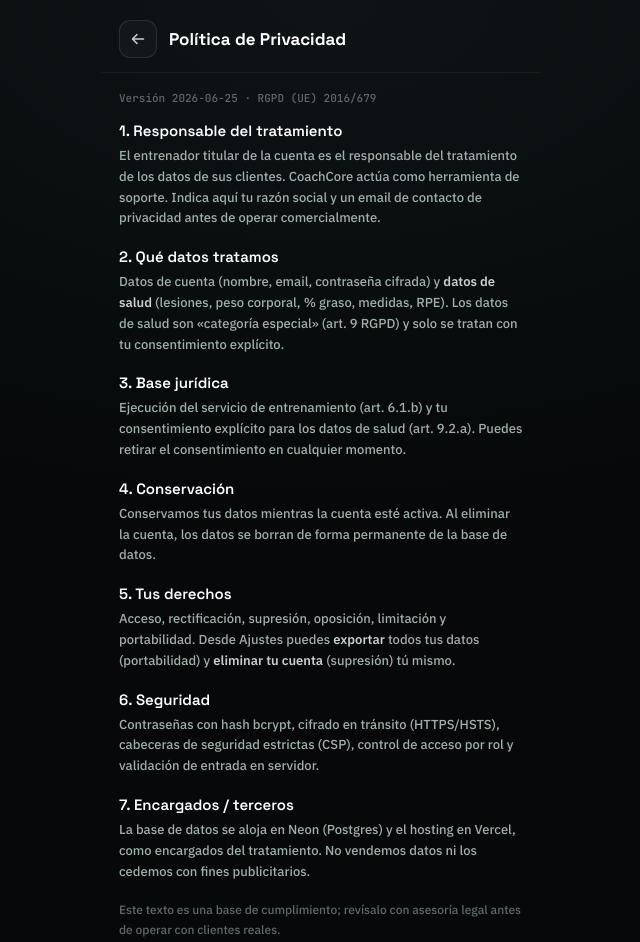
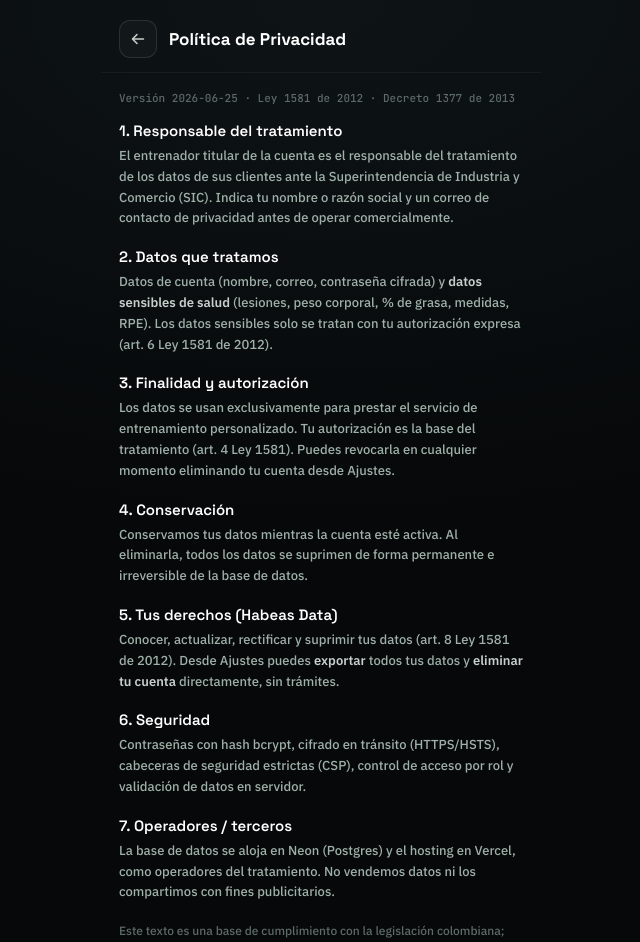
Before and after one commit to mikerb95/CoachCore, a Next.js app: page /privacidad in a window 1280 px wide. Shown: the top 942 px of the page, without its empty margins (319-959 px from the left). Built offline with nearby package versions, Linux system fonts and the light colour scheme.

Commit message:
feat: update privacy policy references to Ley 1581 and improve clarity in sections

```diff
--- a/app/coach/CoachApp.tsx
+++ b/app/coach/CoachApp.tsx
@@ -775,7 +775,7 @@ function Settings({ onToast, user }: { onToast: (m: string) => void; user: { nam
       <AccountActions name={user.name} email={user.email} />
 
       <div style={css("text-align:center;font:500 11px 'JetBrains Mono';color:#465049;line-height:1.7;margin-top:22px")}>
-        CoachCore v1.0<br />Cifrado · RGPD · Datos en tu Postgres
+        CoachCore v1.0<br />Cifrado · Ley 1581 · Datos en tu Postgres
       </div>
     </div>
   );
--- a/app/page.tsx
+++ b/app/page.tsx
@@ -35,7 +35,7 @@ export default async function HomePage() {
             </div>
 
             <div style={css("text-align:center;font:500 11px 'IBM Plex Sans';color:#465049;margin-top:18px")}>
-              Sin suscripciones · Cifrado · RGPD
+              Sin suscripciones · Cifrado · Ley 1581
             </div>
           </div>
     </ScreenShell>
--- a/app/privacidad/page.tsx
+++ b/app/privacidad/page.tsx
@@ -17,49 +17,50 @@ export default function PrivacidadPage() {
           </div>
 
           <div className="cc-scroll" style={css("flex:1;overflow-y:auto;padding:18px")}>
-            <p style={css("font:500 11px 'JetBrains Mono';color:#5E6A66;margin:0 0 16px")}>Versión {PRIVACY_VERSION} · RGPD (UE) 2016/679</p>
+            <p style={css("font:500 11px 'JetBrains Mono';color:#5E6A66;margin:0 0 16px")}>Versión {PRIVACY_VERSION} · Ley 1581 de 2012 · Decreto 1377 de 2013</p>
 
             <Section title="1. Responsable del tratamiento">
               El entrenador titular de la cuenta es el responsable del tratamiento de los datos de sus
-              clientes. CoachCore actúa como herramienta de soporte. Indica aquí tu razón social y un
-              email de contacto de privacidad antes de operar comercialmente.
+              clientes ante la Superintendencia de Industria y Comercio (SIC). Indica tu nombre o razón
+              social y un correo de contacto de privacidad antes de operar comercialmente.
             </Section>
 
-            <Section title="2. Qué datos tratamos">
-              Datos de cuenta (nombre, email, contraseña cifrada) y <b style={css("color:#C6CFCB")}>datos de
-              salud</b> (lesiones, peso corporal, % graso, medidas, RPE). Los datos de salud son
-              «categoría especial» (art. 9 RGPD) y solo se tratan con tu consentimiento explícito.
+            <Section title="2. Datos que tratamos">
+              Datos de cuenta (nombre, correo, contraseña cifrada) y <b style={css("color:#C6CFCB")}>datos
+              sensibles de salud</b> (lesiones, peso corporal, % de grasa, medidas, RPE). Los datos
+              sensibles solo se tratan con tu autorización expresa (art. 6 Ley 1581 de 2012).
             </Section>
 
-            <Section title="3. Base jurídica">
-              Ejecución del servicio de entrenamiento (art. 6.1.b) y tu consentimiento explícito para los
-              datos de salud (art. 9.2.a). Puedes retirar el consentimiento en cualquier momento.
+            <Section title="3. Finalidad y autorización">
+              Los datos se usan exclusivamente para prestar el servicio de entrenamiento personalizado.
+              Tu autorización es la base del tratamiento (art. 4 Ley 1581). Puedes revocarla en
+              cualquier momento eliminando tu cuenta desde Ajustes.
             </Section>
 
             <Section title="4. Conservación">
-              Conservamos tus datos mientras la cuenta esté activa. Al eliminar la cuenta, los datos se
-              borran de forma permanente de la base de datos.
+              Conservamos tus datos mientras la cuenta esté activa. Al eliminarla, todos los datos se
+              suprimen de forma permanente e irreversible de la base de datos.
             </Section>
 
-            <Section title="5. Tus derechos">
-              Acceso, rectificación, supresión, oposición, limitación y portabilidad. Desde Ajustes puedes
-              <b style={css("color:#C6CFCB")}> exportar</b> todos tus datos (portabilidad) y
-              <b style={css("color:#C6CFCB")}> eliminar tu cuenta</b> (supresión) tú mismo.
+            <Section title="5. Tus derechos (Habeas Data)">
+              Conocer, actualizar, rectificar y suprimir tus datos (art. 8 Ley 1581 de 2012). Desde
+              Ajustes puedes <b style={css("color:#C6CFCB")}>exportar</b> todos tus datos y
+              <b style={css("color:#C6CFCB")}> eliminar tu cuenta</b> directamente, sin trámites.
             </Section>
 
             <Section title="6. Seguridad">
               Contraseñas con hash bcrypt, cifrado en tránsito (HTTPS/HSTS), cabeceras de seguridad
-              estrictas (CSP), control de acceso por rol y validación de entrada en servidor.
+              estrictas (CSP), control de acceso por rol y validación de datos en servidor.
             </Section>
 
-            <Section title="7. Encargados / terceros">
-              La base de datos se aloja en Neon (Postgres) y el hosting en Vercel, como encargados del
-              tratamiento. No vendemos datos ni los cedemos con fines publicitarios.
+            <Section title="7. Operadores / terceros">
+              La base de datos se aloja en Neon (Postgres) y el hosting en Vercel, como operadores del
+              tratamiento. No vendemos datos ni los compartimos con fines publicitarios.
             </Section>
 
             <p style={css("font:500 12px 'IBM Plex Sans';color:#5E6A66;line-height:1.6;margin-top:8px")}>
-              Este texto es una base de cumplimiento; revísalo con asesoría legal antes de operar con
-              clientes reales.
+              Este texto es una base de cumplimiento con la legislación colombiana; revísalo con
+              asesoría legal antes de operar con clientes reales.
             </p>
           </div>
     </ScreenShell>
```
